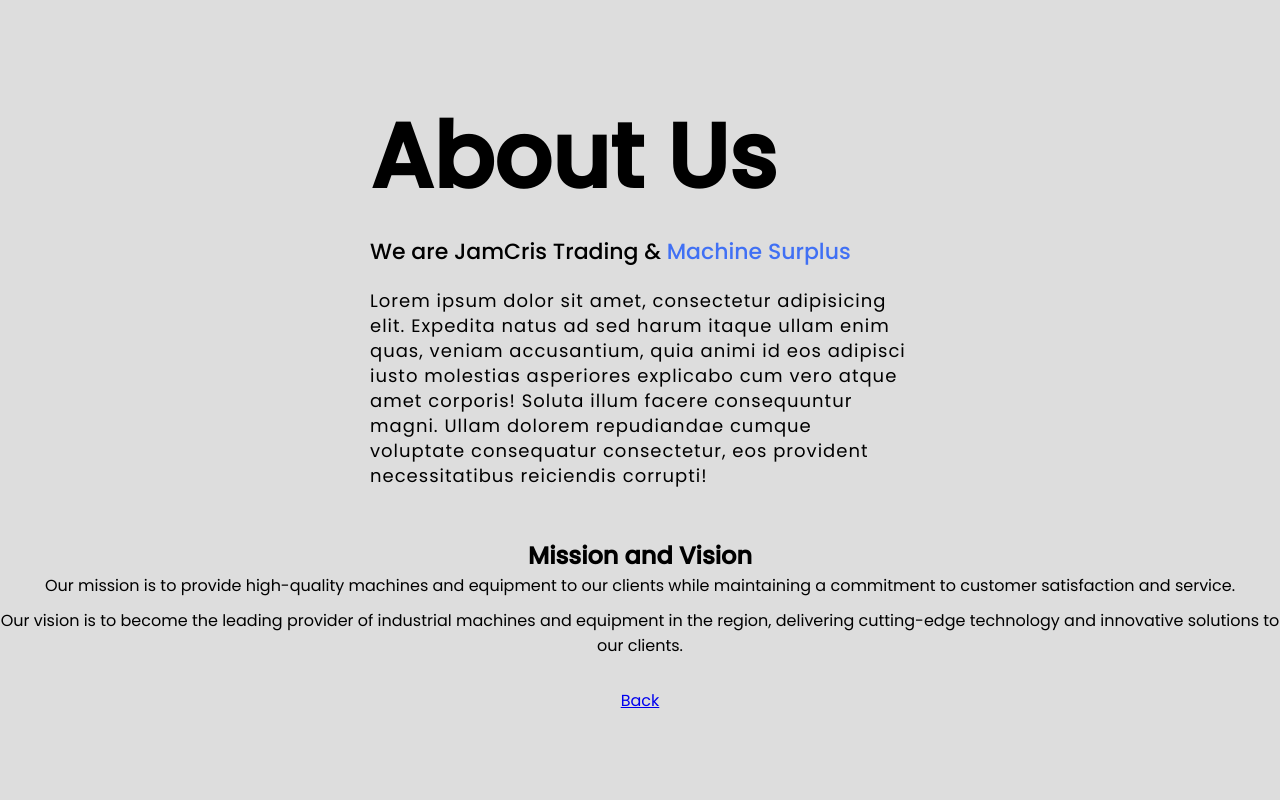
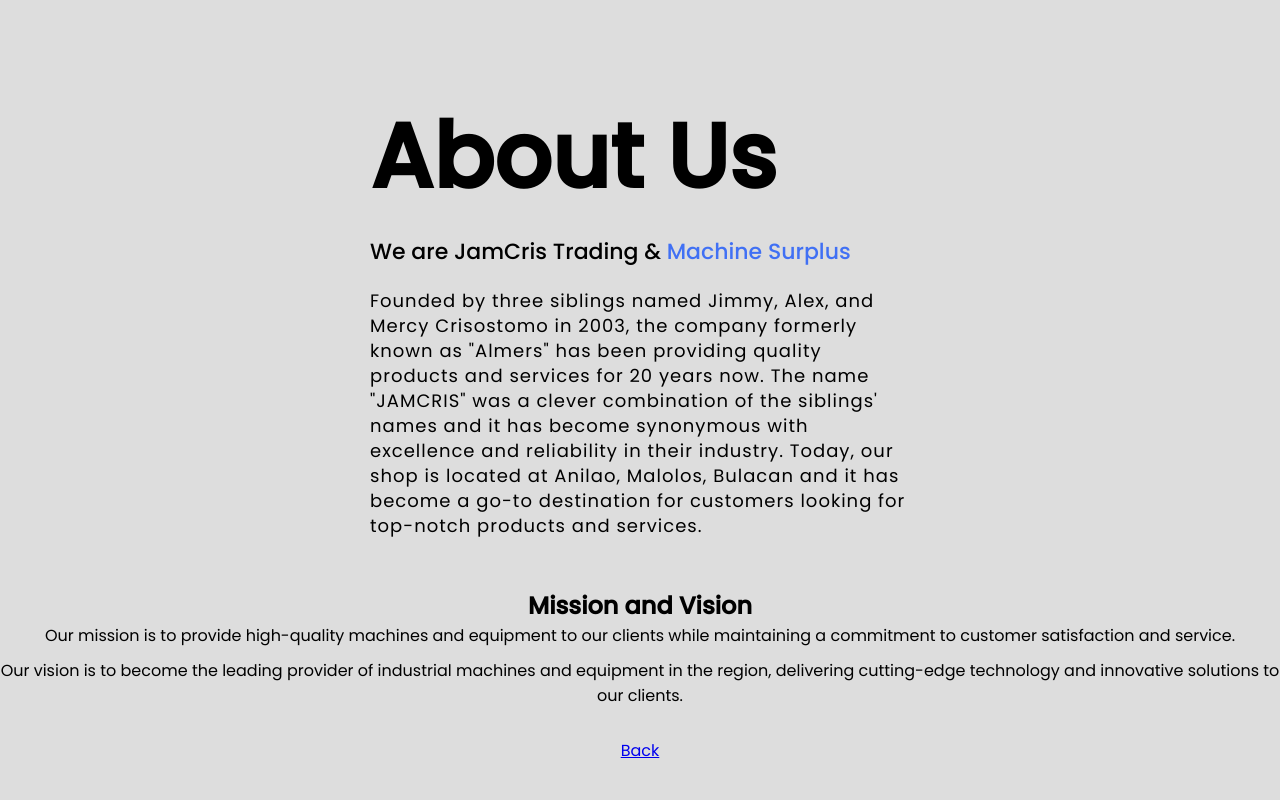
Before and after one commit to benrumalupet/jamcristrading, a PHP site: page /about/index.html in a window 1280 px wide. Run offline with PHP 8.4, Linux system fonts and the light colour scheme.

Commit message:
update about

```diff
--- a/about/index.html
+++ b/about/index.html
@@ -21,14 +21,19 @@
       <div class="text">
         <h2>About Us</h2>
         <h5>We are JamCris Trading & <span>Machine Surplus</span></h5>
-        <p>Lorem ipsum dolor sit amet, consectetur adipisicing elit. Expedita natus ad sed harum itaque ullam enim quas, veniam accusantium, quia animi id eos adipisci iusto molestias asperiores explicabo cum vero atque amet corporis! Soluta illum facere consequuntur magni. Ullam dolorem repudiandae cumque voluptate consequatur consectetur, eos provident necessitatibus reiciendis corrupti!</p>
+        <p>Founded by three siblings named Jimmy, Alex, and Mercy Crisostomo in 2003, the company formerly known as "Almers" has been providing quality products and services for 20 years now. The name "JAMCRIS" was a clever combination of the siblings' names and it has become synonymous with excellence and reliability in their industry.
+
+      Today, our shop is located at Anilao, Malolos, Bulacan and it has become a go-to destination for customers looking for top-notch products and services.
+          <br></p>
       </div>
     </div>
     <div class="mv-container">
       <div class="mission-vision">
+
         <h2>Mission and Vision</h2>
 
         <p>Our mission is to provide high-quality machines and equipment to our clients while maintaining a commitment to customer satisfaction and service.</p>
+
         <p>Our vision is to become the leading provider of industrial machines and equipment in the region, delivering cutting-edge technology and innovative solutions to our clients.</p>
       </div>
       <div class="data">
--- a/index.php
+++ b/index.php
@@ -35,7 +35,7 @@
                     window.location.href = "response.php";
                 }
             </script>
-                <li><a href="#">Login</a></li>
+
 
             </ul>
             <img src="image/logo.png" alt="">
```
